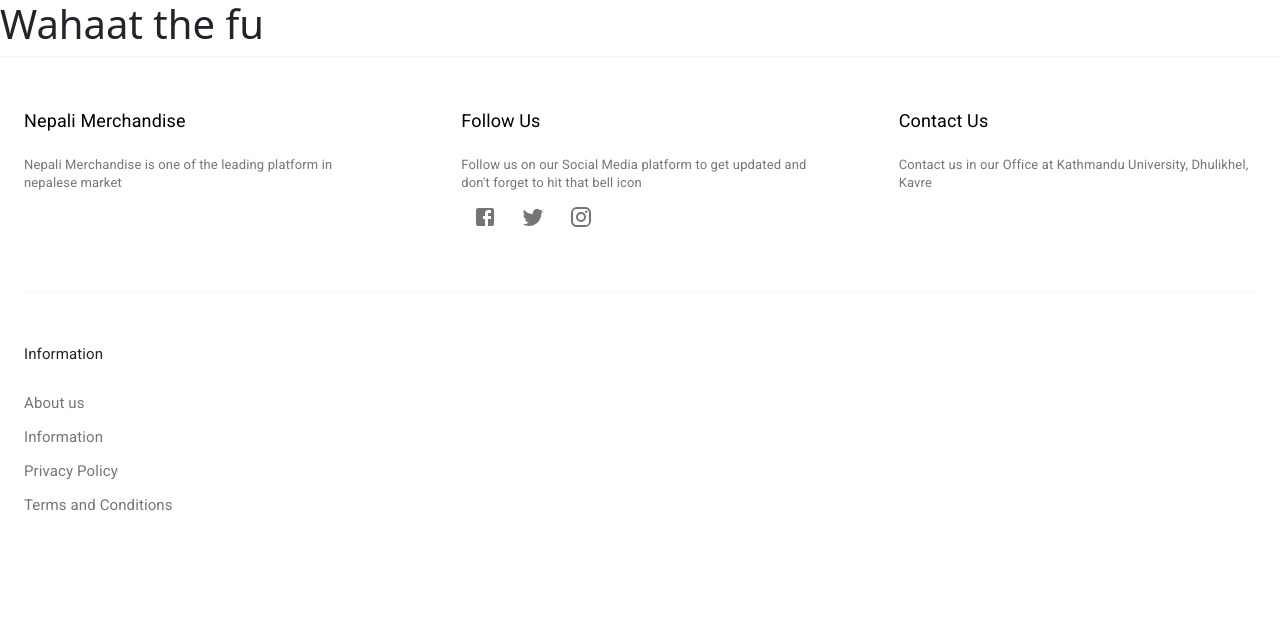
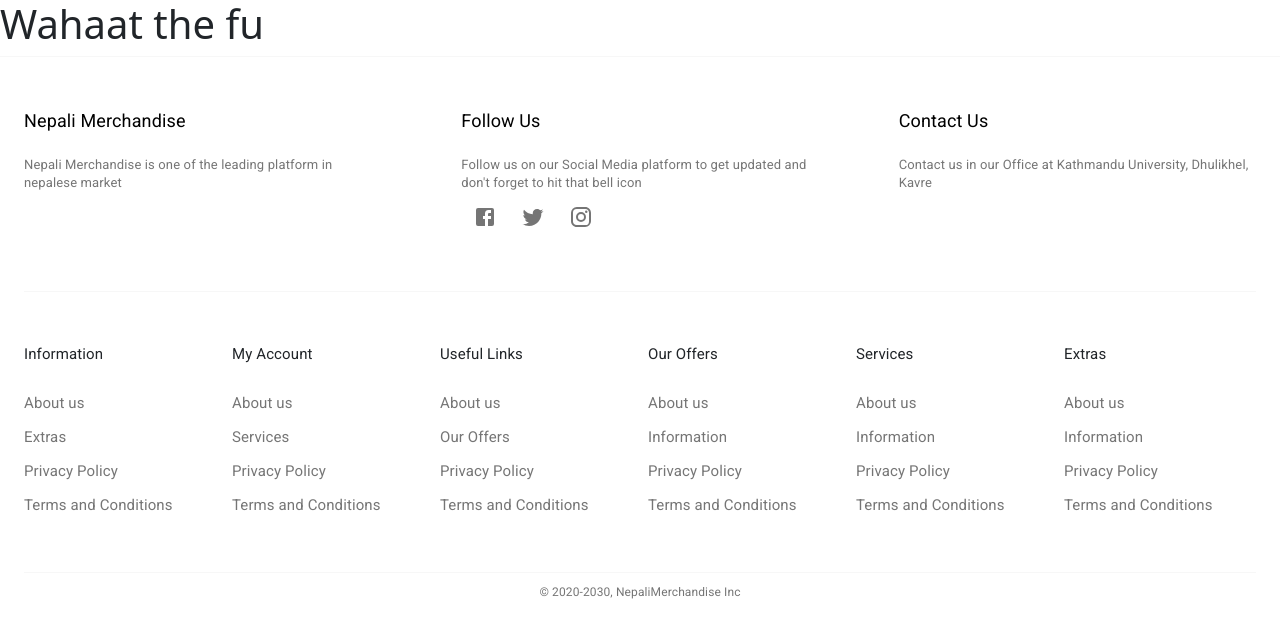
Before and after one commit to CohleM/NepMerchUI, a React (Create React App) app: page / in a window 1280 px wide. Shown: the top 634 px of the page. Built offline with nearby package versions, Linux system fonts and the light colour scheme.

Commit message:
Footer done

```diff
--- a/src/components/Footer.js
+++ b/src/components/Footer.js
@@ -184,10 +184,275 @@
 				</div>
 				<Divider />
 				<Grid container direction="row" spacing={2}>
-					<Grid item xs={2}>
+					<Grid item xs={4} md={2}>
 						<div className={classes.txtDiv}>
 							<Typography variant="h6" className={classes.bottomTxt}>
 								Information
+							</Typography>
+							<div style={{ marginTop: "20px" }}>
+								{" "}
+								<Link
+									variant="h6"
+									className={classes.bottomTxt}
+									component="button"
+									underline="none"
+									color="textSecondary"
+									style={{ outline: "none" }}
+								>
+									About us
+								</Link>
+								<br />
+								<Link
+									variant="h6"
+									className={classes.bottomTxt}
+									component="button"
+									underline="none"
+									color="textSecondary"
+									style={{ outline: "none" }}
+								>
+									Extras
+								</Link>
+								<br />
+								<Link
+									variant="h6"
+									className={classes.bottomTxt}
+									component="button"
+									underline="none"
+									color="textSecondary"
+									style={{ outline: "none" }}
+								>
+									Privacy Policy
+								</Link>
+								<br />
+								<Link
+									variant="h6"
+									className={classes.bottomTxt}
+									component="button"
+									underline="none"
+									color="textSecondary"
+									style={{ outline: "none" }}
+								>
+									Terms and Conditions
+								</Link>
+							</div>
+						</div>
+					</Grid>
+					<Grid item xs={4} md={2}>
+						<div className={classes.txtDiv}>
+							<Typography variant="h6" className={classes.bottomTxt}>
+								My Account
+							</Typography>
+							<div style={{ marginTop: "20px" }}>
+								{" "}
+								<Link
+									variant="h6"
+									className={classes.bottomTxt}
+									component="button"
+									underline="none"
+									color="textSecondary"
+									style={{ outline: "none" }}
+								>
+									About us
+								</Link>
+								<br />
+								<Link
+									variant="h6"
+									className={classes.bottomTxt}
+									component="button"
+									underline="none"
+									color="textSecondary"
+									style={{ outline: "none" }}
+								>
+									Services
+								</Link>
+								<br />
+								<Link
+									variant="h6"
+									className={classes.bottomTxt}
+									component="button"
+									underline="none"
+									color="textSecondary"
+									style={{ outline: "none" }}
+								>
+									Privacy Policy
+								</Link>
+								<br />
+								<Link
+									variant="h6"
+									className={classes.bottomTxt}
+									component="button"
+									underline="none"
+									color="textSecondary"
+									style={{ outline: "none" }}
+								>
+									Terms and Conditions
+								</Link>
+							</div>
+						</div>
+					</Grid>
+					<Grid item xs={4} md={2}>
+						<div className={classes.txtDiv}>
+							<Typography variant="h6" className={classes.bottomTxt}>
+								Useful Links
+							</Typography>
+							<div style={{ marginTop: "20px" }}>
+								{" "}
+								<Link
+									variant="h6"
+									className={classes.bottomTxt}
+									component="button"
+									underline="none"
+									color="textSecondary"
+									style={{ outline: "none" }}
+								>
+									About us
+								</Link>
+								<br />
+								<Link
+									variant="h6"
+									className={classes.bottomTxt}
+									component="button"
+									underline="none"
+									color="textSecondary"
+									style={{ outline: "none" }}
+								>
+									Our Offers
+								</Link>
+								<br />
+								<Link
+									variant="h6"
+									className={classes.bottomTxt}
+									component="button"
+									underline="none"
+									color="textSecondary"
+									style={{ outline: "none" }}
+								>
+									Privacy Policy
+								</Link>
+								<br />
+								<Link
+									variant="h6"
+									className={classes.bottomTxt}
+									component="button"
+									underline="none"
+									color="textSecondary"
+									style={{ outline: "none" }}
+								>
+									Terms and Conditions
+								</Link>
+							</div>
+						</div>
+					</Grid>
+					<Grid item xs={4} md={2}>
+						<div className={classes.txtDiv}>
+							<Typography variant="h6" className={classes.bottomTxt}>
+								Our Offers
+							</Typography>
+							<div style={{ marginTop: "20px" }}>
+								{" "}
+								<Link
+									variant="h6"
+									className={classes.bottomTxt}
+									component="button"
+									underline="none"
+									color="textSecondary"
+									style={{ outline: "none" }}
+								>
+									About us
+								</Link>
+								<br />
+								<Link
+									variant="h6"
+									className={classes.bottomTxt}
+									component="button"
+									underline="none"
+									color="textSecondary"
+									style={{ outline: "none" }}
+								>
+									Information
+								</Link>
+								<br />
+								<Link
+									variant="h6"
+									className={classes.bottomTxt}
+									component="button"
+									underline="none"
+									color="textSecondary"
+									style={{ outline: "none" }}
+								>
+									Privacy Policy
+								</Link>
+								<br />
+								<Link
+									variant="h6"
+									className={classes.bottomTxt}
+									component="button"
+									underline="none"
+									color="textSecondary"
+									style={{ outline: "none" }}
+								>
+									Terms and Conditions
+								</Link>
+							</div>
+						</div>
+					</Grid>
+					<Grid item xs={4} md={2}>
+						<div className={classes.txtDiv}>
+							<Typography variant="h6" className={classes.bottomTxt}>
+								Services
+							</Typography>
+							<div style={{ marginTop: "20px" }}>
+								{" "}
+								<Link
+									variant="h6"
+									className={classes.bottomTxt}
+									component="button"
+									underline="none"
+									color="textSecondary"
+									style={{ outline: "none" }}
+								>
+									About us
+								</Link>
+								<br />
+								<Link
+									variant="h6"
+									className={classes.bottomTxt}
+									component="button"
+									underline="none"
+									color="textSecondary"
+									style={{ outline: "none" }}
+								>
+									Information
+								</Link>
+								<br />
+								<Link
+									variant="h6"
+									className={classes.bottomTxt}
+									component="button"
+									underline="none"
+									color="textSecondary"
+									style={{ outline: "none" }}
+								>
+									Privacy Policy
+								</Link>
+								<br />
+								<Link
+									variant="h6"
+									className={classes.bottomTxt}
+									component="button"
+									underline="none"
+									color="textSecondary"
+									style={{ outline: "none" }}
+								>
+									Terms and Conditions
+								</Link>
+							</div>
+						</div>
+					</Grid>
+					<Grid item xs={4} md={2}>
+						<div className={classes.txtDiv}>
+							<Typography variant="h6" className={classes.bottomTxt}>
+								Extras
 							</Typography>
 							<div style={{ marginTop: "20px" }}>
 								{" "}
@@ -238,6 +503,19 @@
 						</div>
 					</Grid>
 				</Grid>
+				<Divider />
+				<Typography
+					color="textSecondary"
+					style={{
+						fontSize: "12px",
+						textAlign: "center",
+						marginTop: "10px",
+						marginBottom: "10px",
+					}}
+				>
+					{" "}
+					© 2020-2030, NepaliMerchandise Inc
+				</Typography>
 			</Container>
 		</div>
 	);
```
